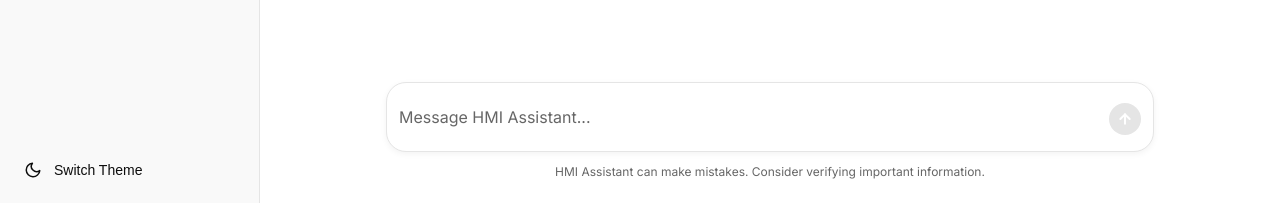
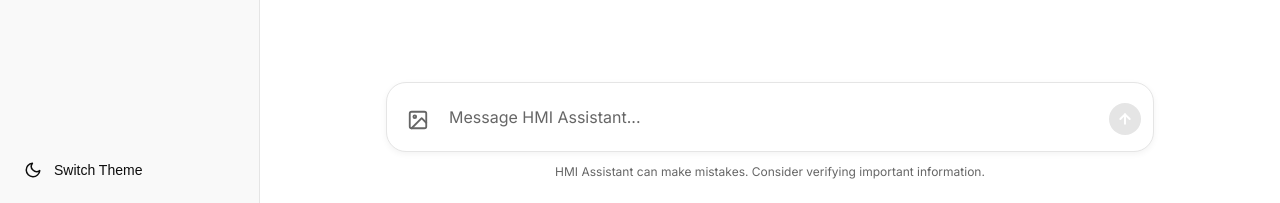
Before and after one commit to SirRam-24/chatbot-2, a Flask app: page / in a window 1280 px wide. Shown: the part 597-800 px from the top of the page. Run offline with Flask 3, Linux system fonts and the light colour scheme; some libraries are stand-ins or nearby versions.

Commit message:
Update index.html

```diff
--- a/templates/index.html
+++ b/templates/index.html
@@ -114,15 +114,15 @@
                 <div class="input-wrapper">
                     <div id="image-preview-container" class="image-preview-container"></div>
                     <form id="chat-form">
-                        <!-- <label for="image-upload" class="upload-btn tooltip" title="Attach picture">
+                         <label for="image-upload" class="upload-btn tooltip" title="Attach picture">
                             <svg viewBox="0 0 24 24" fill="none" width="22" height="22" stroke="currentColor"
                                 stroke-width="2" stroke-linecap="round" stroke-linejoin="round">
                                 <rect x="3" y="3" width="18" height="18" rx="2" ry="2"></rect>
                                 <circle cx="8.5" cy="8.5" r="1.5"></circle>
                                 <polyline points="21 15 16 10 5 21"></polyline>
                             </svg>
-                        </label> -->
-                        <!-- <input type="file" id="image-upload" accept="image/*" multiple hidden> -->
+                        </label>
+                        <input type="file" id="image-upload" accept="image/*" multiple hidden>
                         <textarea id="user-input" placeholder="Message HMI Assistant..." rows="1"></textarea>
                         <button type="button" id="send-btn" disabled>
                             <svg viewBox="0 0 24 24" width="16" height="16" stroke="white" stroke-width="3" fill="none"
```
